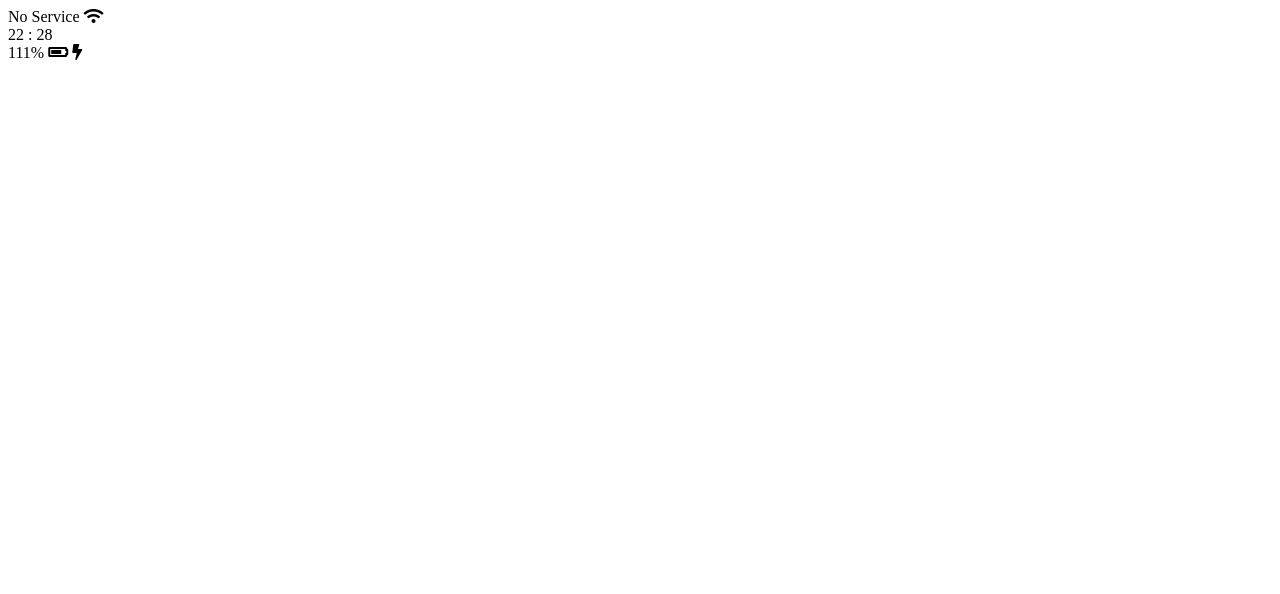
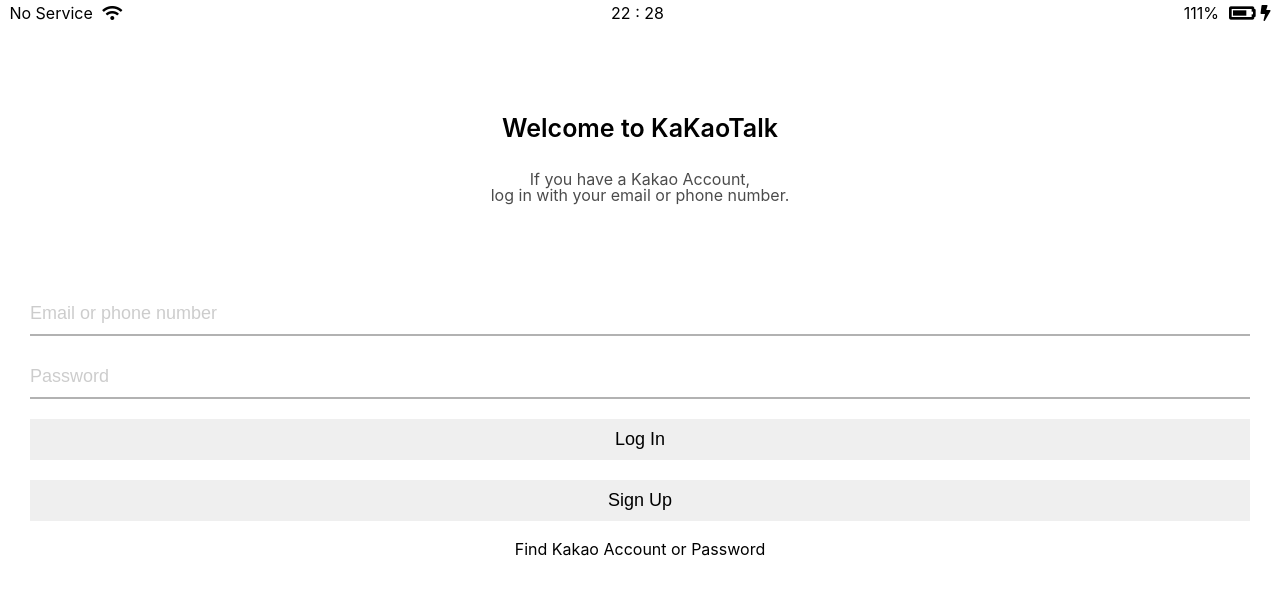
Before and after one commit to SinJungho/cocoatalk, a plain HTML site: page index.html in a window 1280 px wide. Drawn offline with Linux system fonts and the light colour scheme.

Commit message:
로그인 페이지 중간 완성

```diff
--- /dev/null
+++ b/css/reset.css
@@ -0,0 +1,48 @@
+/* http://meyerweb.com/eric/tools/css/reset/
+   v2.0 | 20110126
+   License: none (public domain)
+*/
+
+html, body, div, span, applet, object, iframe,
+h1, h2, h3, h4, h5, h6, p, blockquote, pre,
+a, abbr, acronym, address, big, cite, code,
+del, dfn, em, img, ins, kbd, q, s, samp,
+small, strike, strong, sub, sup, tt, var,
+b, u, i, center,
+dl, dt, dd, ol, ul, li,
+fieldset, form, label, legend,
+table, caption, tbody, tfoot, thead, tr, th, td,
+article, aside, canvas, details, embed,
+figure, figcaption, footer, header, hgroup,
+menu, nav, output, ruby, section, summary,
+time, mark, audio, video {
+	margin: 0;
+	padding: 0;
+	border: 0;
+	font-size: 100%;
+	font: inherit;
+	vertical-align: baseline;
+}
+/* HTML5 display-role reset for older browsers */
+article, aside, details, figcaption, figure,
+footer, header, hgroup, menu, nav, section {
+	display: block;
+}
+body {
+	line-height: 1;
+}
+ol, ul {
+	list-style: none;
+}
+blockquote, q {
+	quotes: none;
+}
+blockquote:before, blockquote:after,
+q:before, q:after {
+	content: '';
+	content: none;
+}
+table {
+	border-collapse: collapse;
+	border-spacing: 0;
+}
--- /dev/null
+++ b/css/status-bar.css
@@ -0,0 +1,32 @@
+.status-bar{
+    display: flex;
+    justify-content: center;
+    padding: 5px 3px;
+}
+
+.status-bar__column{
+    width: 33%;
+}
+
+.status-bar__column:nth-child(2){
+    text-align: center;
+}
+
+.status-bar:first-child span{
+    margin-right: 5px;
+}
+
+.status-bar:nth-child(2){
+    display: flex;
+    justify-content: center;
+}
+
+.status-bar__column:last-child{
+    display: flex;
+    justify-content: flex-end;
+    align-items: center;
+}
+
+.status-bar__column .fa-battery-three-quarters{
+    margin: 0 5px;
+}
--- /dev/null
+++ b/css/style.css
@@ -0,0 +1,64 @@
+@import "reset.css";
+@import "status-bar.css";
+@import "variables.css";
+body{
+    font-family: -apple-system, BlinkMacSystemFont, 'Segoe UI', Roboto, Oxygen, Ubuntu, Cantarell, 'Open Sans', 'Helvetica Neue', sans-serif;
+
+}
+
+.welcome-header{
+    margin: 90px 0px;
+    text-align: center;
+    display: flex;
+    flex-direction: column;
+    align-items: center;
+}
+
+.welcome-header__title{
+    margin-bottom: 30px;
+    font-size: 25px;
+    font-weight: 600;
+}
+
+.welcome-header__text{
+    width: 60%;
+    opacity: 0.7;
+}
+
+#login-form{
+    display: flex;
+    flex-direction: column;
+    margin: 0px 30px;
+}
+
+#login-form input{
+    padding: 10px 0px;
+    border: none;
+    font-size: 18px;
+    border-bottom: 2px solid rgba(0, 0, 0, 0.3);
+    margin-bottom: 20px;
+    transition: border-color 0.3s ease-in-out;
+}
+
+input:focus{
+    outline: none;
+}
+
+#login-form input::placeholder{
+    color: rgba(0, 0, 0, .2);
+}
+
+#login-form input:focus{
+    border-color: var(--yellow);
+}
+
+#login-form input:nth-child(3), #login-form input:nth-child(4){
+
+    border: none;
+}
+
+#login-form a{
+    text-decoration: none;
+    color: rgba(0, 0, 0, 1);
+    text-align: center;
+}
--- /dev/null
+++ b/css/variables.css
@@ -0,0 +1,3 @@
+:root{
+    --yellow: #fae100;
+}
--- a/index.html
+++ b/index.html
@@ -3,10 +3,12 @@
 <head>
     <meta charset="UTF-8">
     <title>Welcome to Kokoa Talk</title>
+    <!-- <link rel="stylesheet" href="css/reset.css"> -->
+    <link rel="stylesheet" href="css/style.css">
     <link rel="stylesheet" href="https://pro.fontawesome.com/releases/v5.10.0/css/all.css" integrity="sha384-AYmEC3Yw5cVb3ZcuHtOA93w35dYTsvhLPVnYs9eStHfGJvOvKxVfELGroGkvsg+p" crossorigin="anonymous"/>
 </head>
 <body>
-    <div id="status-bar">
+    <div class="status-bar">
         <div class="status-bar__column">
             <span>No Service</span>
             <i class="fas fa-wifi"></i>
@@ -16,9 +18,21 @@
         </div>
         <div class="status-bar__column">
             <span>111%</span>
-            <i class="fas fa-battery-three-quarters"></i>
+            <i class="fas fa-battery-three-quarters fa-lg"></i>
             <i class="fas fa-bolt"></i>
         </div>
     </div>
+    <header class="welcome-header">
+        <h1 class="welcome-header__title">Welcome to KaKaoTalk</h1>
+        <p class="welcome-header__text">If you have a Kakao Account,<br>log in with your email or phone number.</p>
+    </header>
+    <form id="login-form">
+        <input type="text" placeholder="Email or phone number"/>
+        <input type="password" placeholder="Password"/>
+        <input type="submit" value="Log In">
+        <input type="button" value="Sign Up">
+        <a href="#">Find Kakao Account or Password</a>
+    </form>
+
 </body>
 </html>
```
